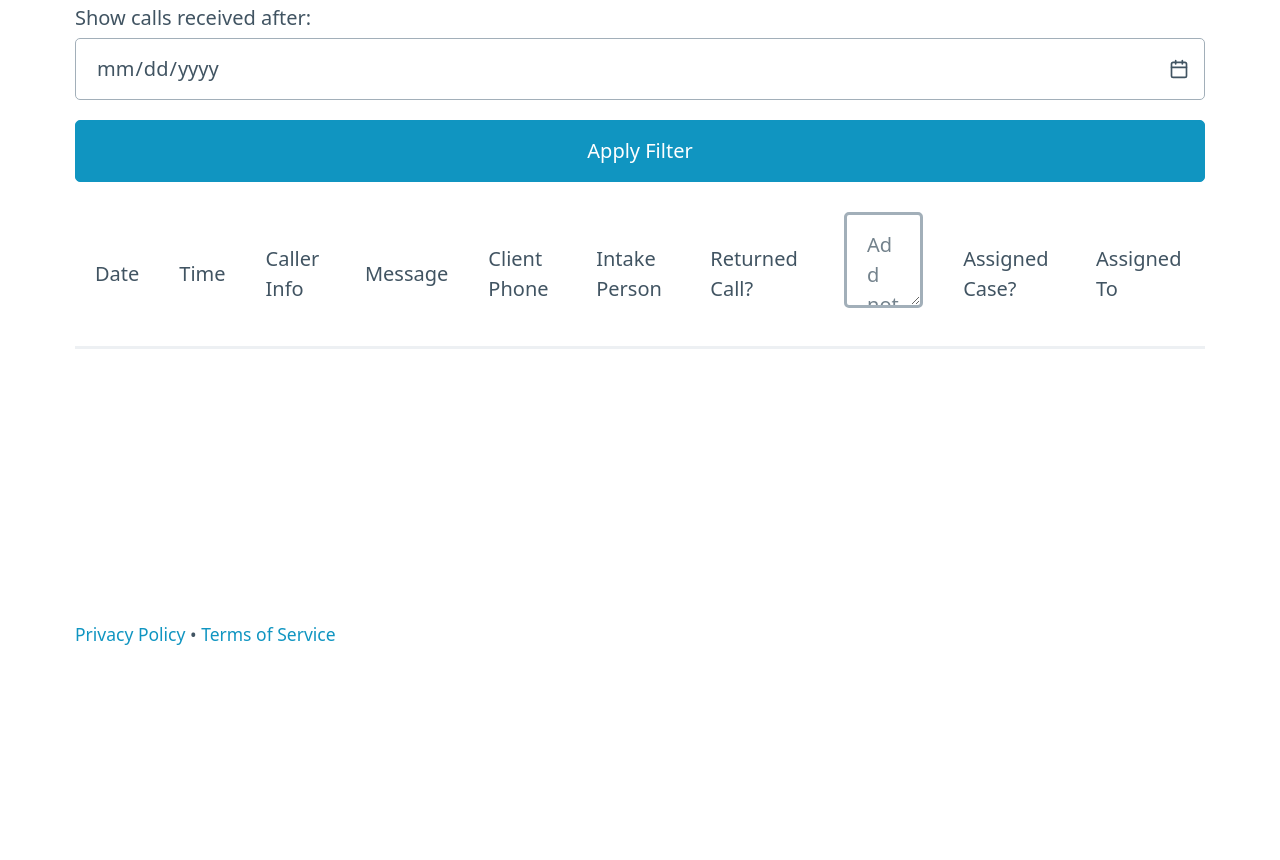
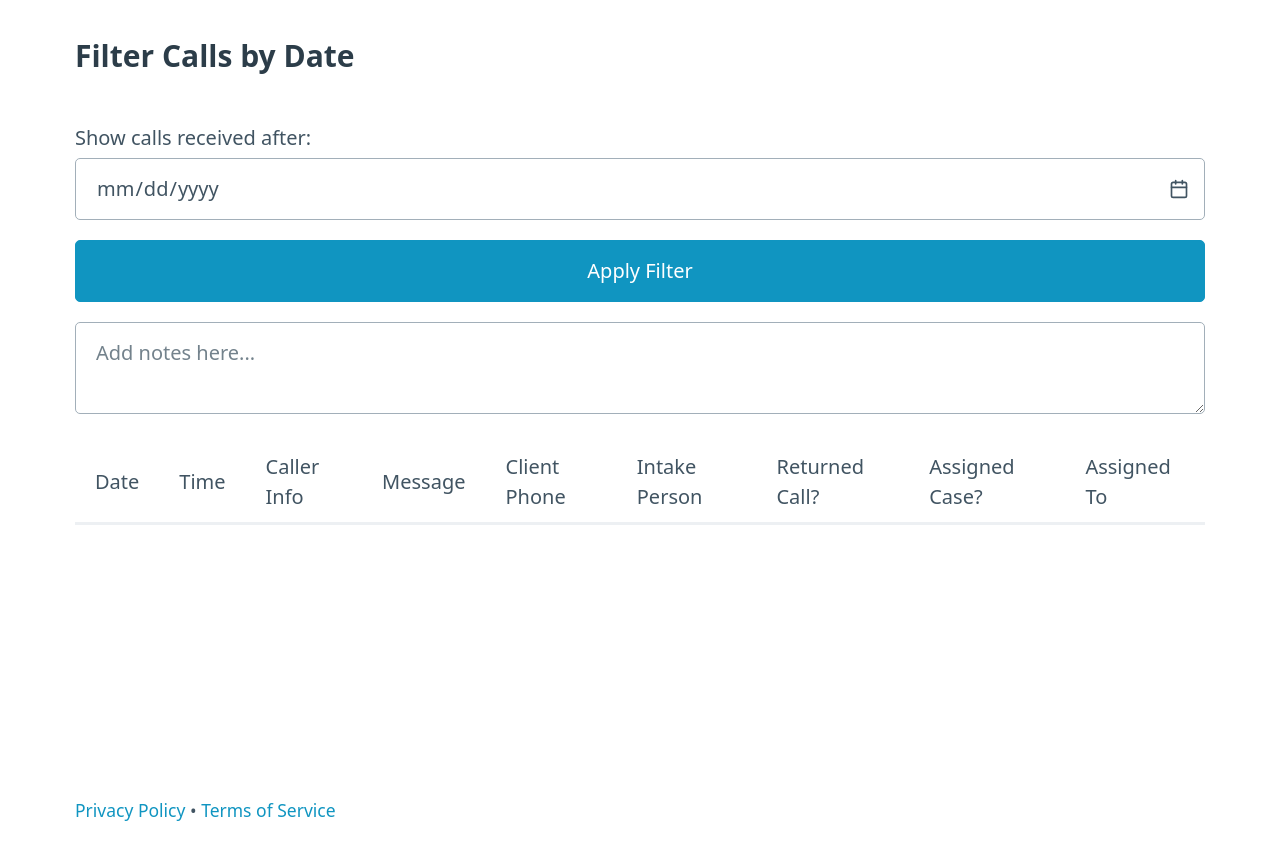
Before and after one commit to jdjimdavis/call-tracker, a plain HTML site: page index.html in a window 1280 px wide. Shown: the part 1072-1932 px from the top of the page. Before the commit the page ends 1801 px from the top, so only its background shows below. Drawn offline with nearby package versions, Linux system fonts and the light colour scheme; no server answers.

Commit message:
Update index.html
Troubleshooting issues by adding id to field names

```diff
--- a/index.html
+++ b/index.html
@@ -1,4 +1,8 @@
 <!DOCTYPE html>
+
+<!-- Notes textarea field (add id and name attributes) -->
+<textarea id="notes-1" name="notes-1" placeholder="Add notes here..."></textarea>
+
 <html lang="en">
 <head>
   <meta charset="UTF-8">
@@ -39,6 +43,7 @@
 
         <!-- Date Filter Input -->
         <h3>Filter Calls by Date</h3>
+        <!-- Existing form input (add id and name attributes) -->
         <label for="filterDate">Show calls received after: </label>
         <input type="date" id="filterDate" name="filterDate">
         <button type="button" id="filterButton">Apply Filter</button>
@@ -54,7 +59,7 @@
           <td>Client Phone</td>
           <td>Intake Person</td>
           <td>Returned Call?</td>
-          <td><textarea placeholder="Add notes here..."></textarea></td>
+          <textarea id="notes-1" name="notes-1" placeholder="Add notes here..."></textarea>
           <td>Assigned Case?</td>
           <td>Assigned To</td>
         </tr>
```
